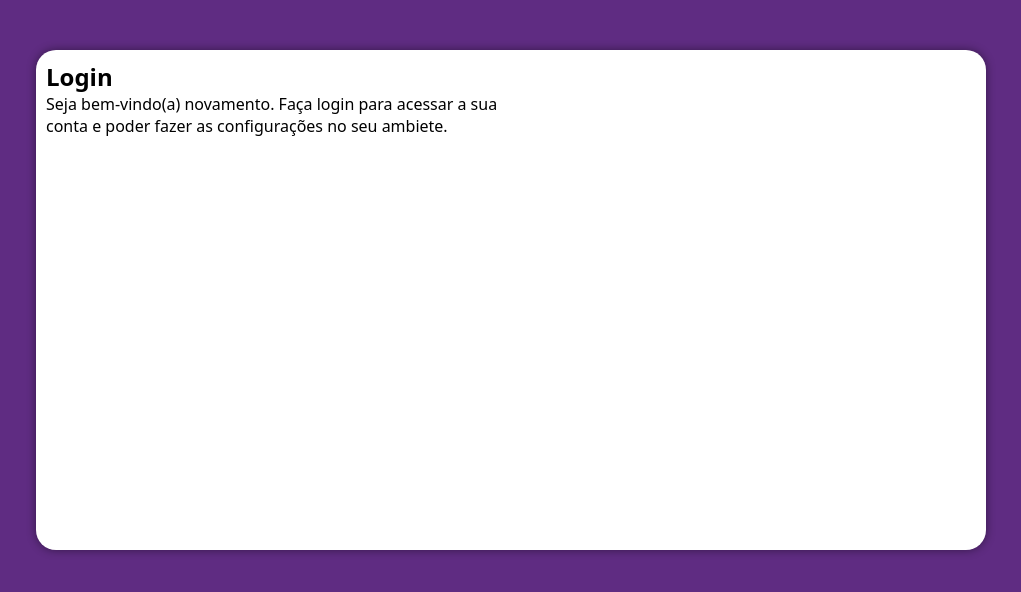
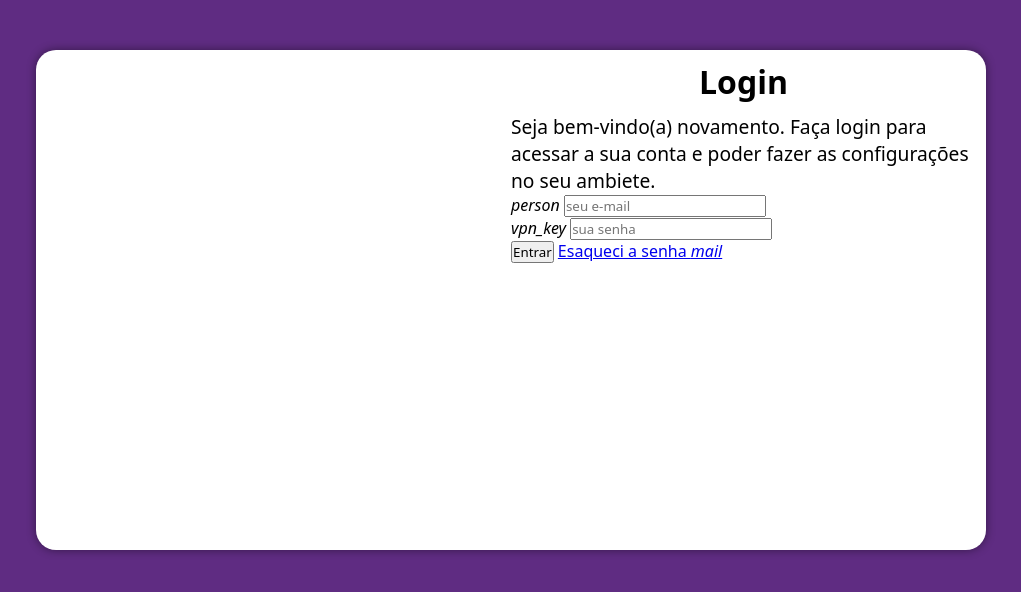
Before and after one commit to DastaverGit/projeto-login, a plain HTML site: page index.html in a window 1280 px wide. Shown: the whole page, without its empty margins (64-1085 px from the left). Drawn offline with Linux system fonts and the light colour scheme.

Commit message:
Adicionei o formulário

```diff
--- a/estilos/media-query.css
+++ b/estilos/media-query.css
@@ -34,14 +34,21 @@
         }
 
         section#login > div#imagem {
-            float: left;
+            float: right;
             width: 50%;
             height: 100%;
         }
 
         section#login > div#imagem {
-            float: right;
+            float: left;
             width: 50%;
+        }
 
+        div#formulario > h1 {
+            font-size: 2em;
+        }
+
+        div#formulario > p {
+            font-size: 1.2em;
         }
     }
--- a/estilos/style.css
+++ b/estilos/style.css
@@ -56,3 +56,12 @@
     display: block;
     padding: 10px;
 }
+
+div#formulario > h1 {
+    text-align: center;
+    margin-bottom: 10px;
+}
+
+div#formulario > p {
+    font-size: 0.8em;
+}
--- a/index.html
+++ b/index.html
@@ -4,6 +4,7 @@
     <meta charset="UTF-8">
     <meta name="viewport" content="width=device-width, initial-scale=1.0">
     <title>Login</title>
+    <!--Bota link do  google aqui de icon-->
     <link rel="stylesheet" href="estilos/style.css">
     <link rel="stylesheet" href="estilos/media-query.css">
 </head>
@@ -16,7 +17,22 @@
             <div id="formulario">
                 <h1>Login</h1>
                 <p>Seja bem-vindo(a) novamento. Faça login para acessar a sua conta e poder fazer as configurações no seu ambiete.</p>
-                <form action="login.php" method="post"></form>
+                <form action="login.php" method="post" autocomplete="on">
+                    <div  class="campo">
+                        <!--Coloca o link menu aqui--> <i>person</i>
+                        <input type="email" name="login" id="ilogin" placeholder="seu e-mail" autocomplete="email" required maxlength="30">
+                        <label for="ilogin"></label>
+                    </div>
+                    <div class="campo">
+                        <!--Coloca o link menu aqui tambem--> <i>vpn_key</i>
+                        <input type="password" name="senha" id="isenha" placeholder="sua senha" autocomplete="current-password" required minlength="8" maxlength="20">
+                        <label for="isenha"></label>
+                    </div>
+                    <input type="submit" value="Entrar">
+                    <a href="esqueci.html">
+                        Esaqueci a senha <i class="material.icons">mail</i>
+                    </a>
+                </form>
             </div>
         </section>
     </main>
```
